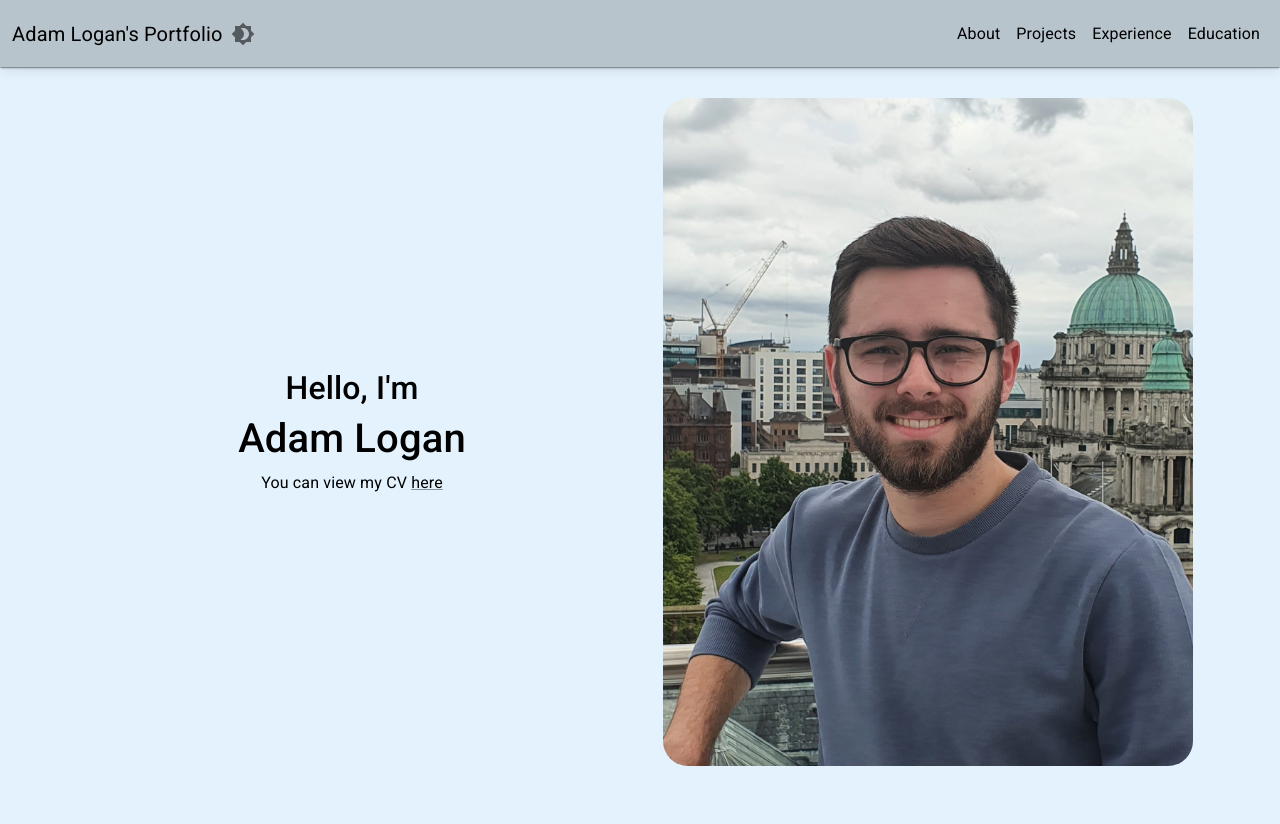
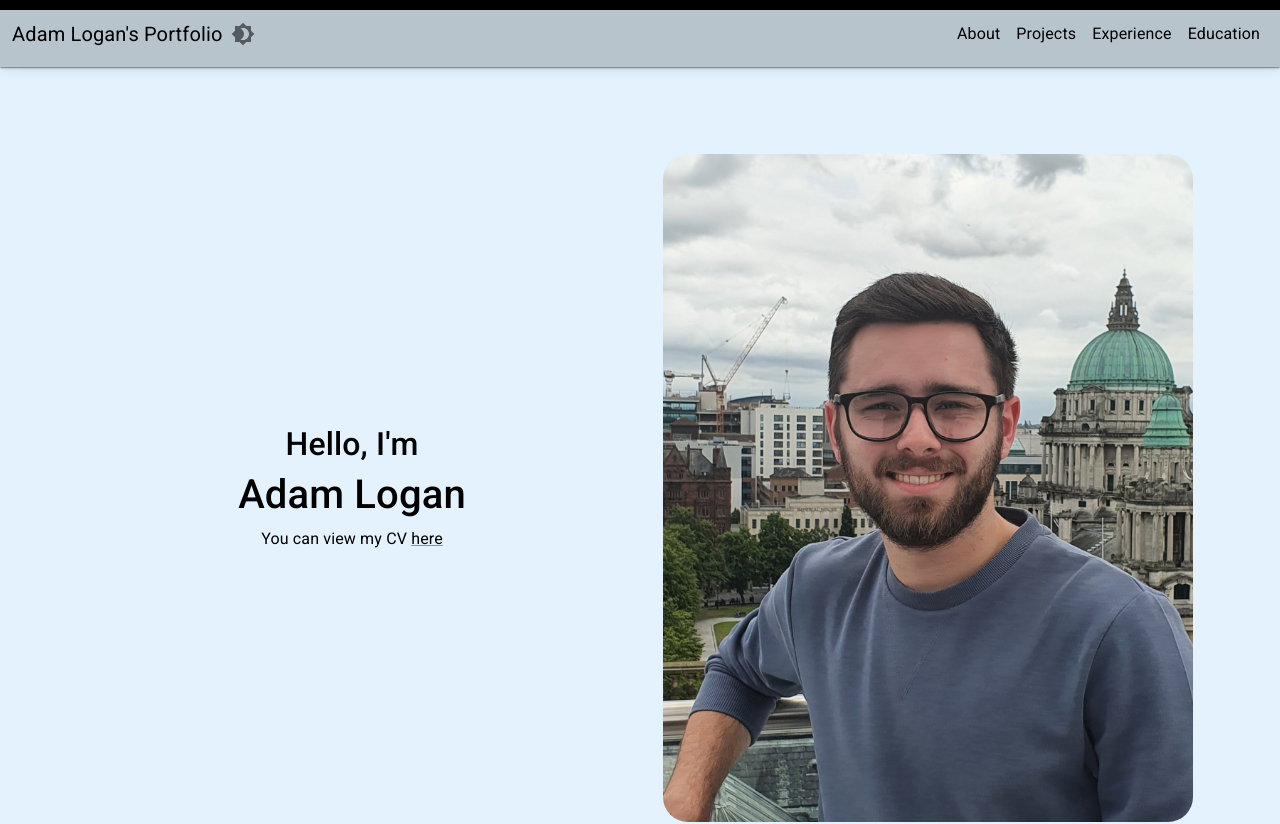
Before and after one commit to adamlogan17/portfolio-website, a React (Vite) app: page / in a window 1280 px wide. Shown: the top 824 px of the page. Built offline with nearby package versions, Linux system fonts and the light colour scheme.

Commit message:
added page progress bar and other animations

```diff
--- a/package.json
+++ b/package.json
@@ -16,6 +16,7 @@
     "@fortawesome/fontawesome-free": "^6.4.0",
     "@mui/icons-material": "^5.14.1",
     "@mui/material": "^5.14.2",
+    "framer-motion": "^10.15.0",
     "mdb-react-ui-kit": "^6.1.0",
     "react": "^18.2.0",
     "react-dom": "^18.2.0"
--- a/src/App.tsx
+++ b/src/App.tsx
@@ -9,6 +9,7 @@ import Footer from './components/Footer/Footer';
 import Intro from './Section/Intro/Intro';
 import About from './Section/About/About';
 import Projects from './Section/Projects/Projects';
+import PageProgress from './components/PageProgress/PageProgress';
 
 // link and button color is set by primary.main
 const lightThemePalette = {
@@ -29,7 +30,7 @@ const lightThemePalette = {
 
 const darkThemePalette = {
   primary: {
-    main: '#ffffff'
+    main: '#368af6'
   },
   text: {
     primary:'#ffffff'
@@ -79,6 +80,9 @@ function App() {
         <ThemeProvider theme={createTheme(theme)}>
           <CssBaseline />
           <div id="wrapper">
+
+            <PageProgress backgroundColor={mode === 'light' ? lightThemePalette.primary.main : darkThemePalette.primary.main} />
+
             <Navbar props={{toggleMode: colorMode.toggleColorMode, mode:mode, palette: mode === 'light' ? lightThemePalette : darkThemePalette}} />
 
             <div id='page-wrapper'>
--- a/src/Section/About/About.tsx
+++ b/src/Section/About/About.tsx
@@ -2,6 +2,8 @@ import { Paper } from "@mui/material";
 import CurrentTechSkills from '../../assets/images/currentTechSkills.png';
 import './About.css';
 import '../../layout.css';
+import { motion } from "framer-motion"
+
 import DownloadList from "../../components/DownloadList/DownloadList";
 
 import Vantiq from '../../assets/images/vantiqSquareLogo.jpeg';
@@ -150,9 +152,9 @@ export default function About() {
         Technical Skills
       </h1>
 
-      <figure >
-          <img className="tech-skills" src={CurrentTechSkills} alt="Tech Skills Logos"/>
-      </figure>
+        <figure >
+            <motion.img whileHover={{ scale: 1.1 }} className="tech-skills" src={CurrentTechSkills} alt="Tech Skills Logos"/>
+        </figure>
 
       <h1>Qualifications</h1>
 
--- a/src/Section/Intro/Intro.tsx
+++ b/src/Section/Intro/Intro.tsx
@@ -1,6 +1,8 @@
 import { Link } from '@mui/material';
 import './Intro.css';
 import '../../layout.css';
+import { motion } from "framer-motion"
+
 import CV from '../../assets/downloads/Adam-Logan-CV.pdf';
 import ProfilePic from '../../assets/images/profile_image2.png';
 
@@ -18,7 +20,7 @@ export default function Intro() {
 
       <div  className="half-col">
         <figure>
-          <img id='profile-pic' src={ProfilePic} alt="Profile Picture of Adam Logan" />
+          <motion.img whileHover={{ scale: 1.05 }} id='profile-pic' src={ProfilePic} alt="Profile Picture of Adam Logan" />
         </figure>
       </div>
 
--- a/src/components/Footer/Footer.tsx
+++ b/src/components/Footer/Footer.tsx
@@ -38,6 +38,13 @@ export default function Footer({props}:any) {
           <MDBBtn color={BUTTONCOLOR} style={{ backgroundColor: '#00A4EF' }} floating className='m-1' href='https://learn.microsoft.com/en-gb/users/adamlogan42' role='button'>
             <MDBIcon fab icon="microsoft" />
           </MDBBtn>
+
+          <MDBBtn color={BUTTONCOLOR} style={{ backgroundColor: '#00645A' }} floating className='m-1' href='https://learn.microsoft.com/en-gb/users/adamlogan42' role='button'>
+            <span style={{
+              fontFamily:'Pacifico',
+              margin:'auto',
+            }}>C</span>
+          </MDBBtn>
         </section>
       </MDBContainer>
 
--- /dev/null
+++ b/src/components/PageProgress/PageProgress.css
@@ -0,0 +1,17 @@
+.progress-bar {
+  position: fixed;
+  top: 0;
+  left: 0;
+  right: 0;
+  height: 10px;
+  transform-origin: 0%;
+  z-index: 2;
+}
+
+/* .progress-bar {
+  position: fixed;
+  top: 20px;
+  left: 20px;
+  transform: rotate(-90deg);
+  z-index: 2;
+} */
--- /dev/null
+++ b/src/components/PageProgress/PageProgress.tsx
@@ -0,0 +1,18 @@
+import { motion, useScroll, useSpring } from "framer-motion";
+import './PageProgress.css';
+
+export default function PageProgress(props:{backgroundColor:string}) {
+  const { scrollYProgress } = useScroll();
+  const scaleX = useSpring(scrollYProgress, {
+    stiffness: 100,
+    damping: 30,
+    restDelta: 0.001
+  });
+
+  return (
+    <>
+      <motion.div className="progress-bar" style={{ scaleX, backgroundColor:props.backgroundColor }} />
+      <h1>hello!</h1>
+    </>
+  );
+}
```
Also changed, not shown: 2 other files (tests, documents, lock files or other folders).
